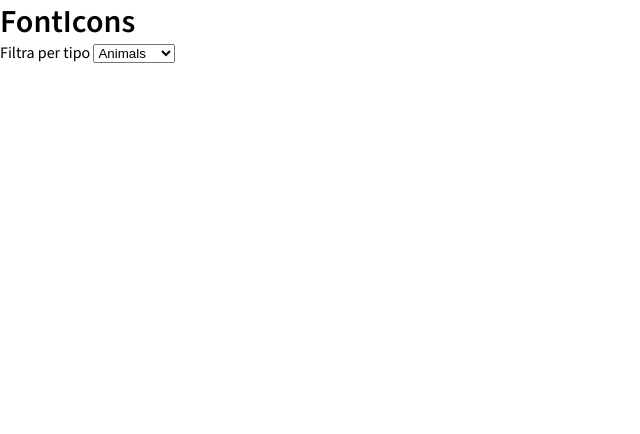
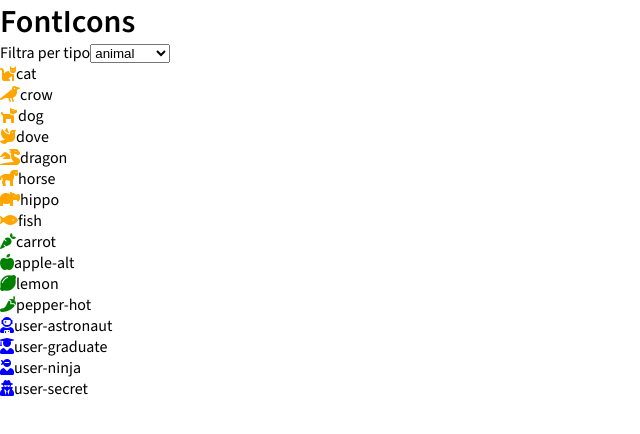
Before and after one commit to Valkyrux/js-es6-icons, a plain HTML site: page index.html in a window 1280 px wide. Shown: the whole page, without its empty margins (0-640 px from the left). Drawn offline with nearby package versions, Linux system fonts and the light colour scheme.

Commit message:
icons-on-html

```diff
--- a/data.js
+++ b/data.js
@@ -122,18 +122,35 @@ function valuesForKey (objArray, key) {
 	}
 	return keyValueArray;
 }
+// funzione che genera la struttura della card dato l'oggetto che contiene le icone
+function getIconCard(obj) {
+	const card = document.createElement("div");
+	card.classList.add("icon-card");
+	const faIcon = document.createElement("i");
+	faIcon.classList.add(obj.family, obj.prefix + obj.name);
+	faIcon.style.color = obj.color;
+	card.append(faIcon);
+	card.append(obj.name);
+	return card;
+}
+
 // genero un array per i vari tipi di icone con cui do il valore alle option delle select
 const typeArray = valuesForKey(faIcons, "type");
 // costruisco la struttura da appendere nell'header
 const nav = document.createElement("nav");
-nav.append = "Filtra per tipo";
+nav.append("Filtra per tipo");
 const selectType = document.createElement("select");
-for (type in typeArray) {
+for (i in typeArray) {
 	const optionValue = document.createElement("option");
-	optionValue.value = type;
+	optionValue.value = typeArray[i];
+	optionValue.append(typeArray[i]);
 	selectType.append(optionValue);
 }
 nav.append(selectType);
 // prendo l'header dall'htmpl
 const header = document.querySelector("header");
 header.append(nav);
+
+for (let i in faIcons) {
+	header.append(getIconCard(faIcons[i]));
+}
--- a/index.html
+++ b/index.html
@@ -15,7 +15,6 @@
         <div class="container">
             <header>
                 <h1>FontIcons</h1>
-                <nav>Filtra per tipo <select name="icon-type" id="icon-type"><option value="animals">Animals</option><option value="vegetable">Vegetable</option><option value="users">users</option></select></nav>
             </header>
             <div class="icon-container"></div>
         </div>
```
